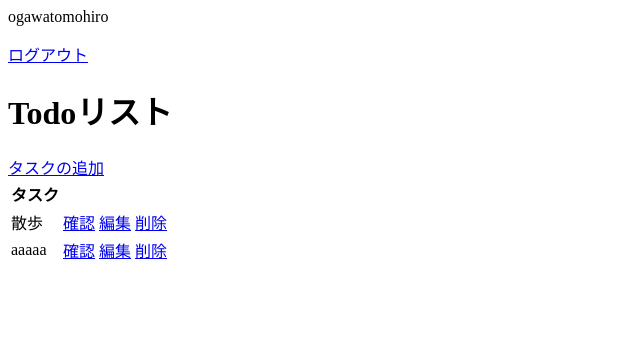
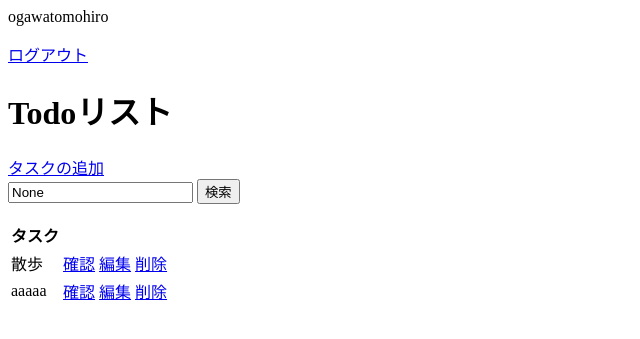
Before and after one commit to tomo-o30/django-app, a Django app: page / in a window 1280 px wide. Shown: the top 339 px of the page, without its empty margins (0-640 px from the left). Run offline with Django 5.2, Linux system fonts and the light colour scheme; a user stored in the database is signed in; data comes from the database, SQL or seed files in the repository; both versions use the stored data as it was after the commit.

Commit message:
fix: 検索機能追加

```diff
--- a/todoapp/templates/todoapp/task_list.html
+++ b/todoapp/templates/todoapp/task_list.html
@@ -11,6 +11,9 @@
 
 <h1>Todoリスト</h1>
 <a href = "{% url 'create-task' %}">タスクの追加</a>
+<form method="GET">
+    <input name="search" type="text" value="{{search}}">
+    <input type="submit" value="検索"></form>
 <table>
 <tr>
     <th>タスク</th>
--- a/todoapp/views.py
+++ b/todoapp/views.py
@@ -20,6 +20,11 @@ class TaskList( LoginRequiredMixin,ListView):
     def get_context_data(self, **kwargs):
         context = super().get_context_data(**kwargs)
         context["tasks"] = context["tasks"].filter(user= self.request.user)
+
+        searchInputText= self.request.GET.get("search") or None
+        if searchInputText:
+            context["tasks"]=context["tasks"].filter(title__startswith= searchInputText)
+        context["search"]=searchInputText
         return context
 
 class TaskDetail(LoginRequiredMixin,DetailView):
```
Also changed, not shown: db.sqlite3.
